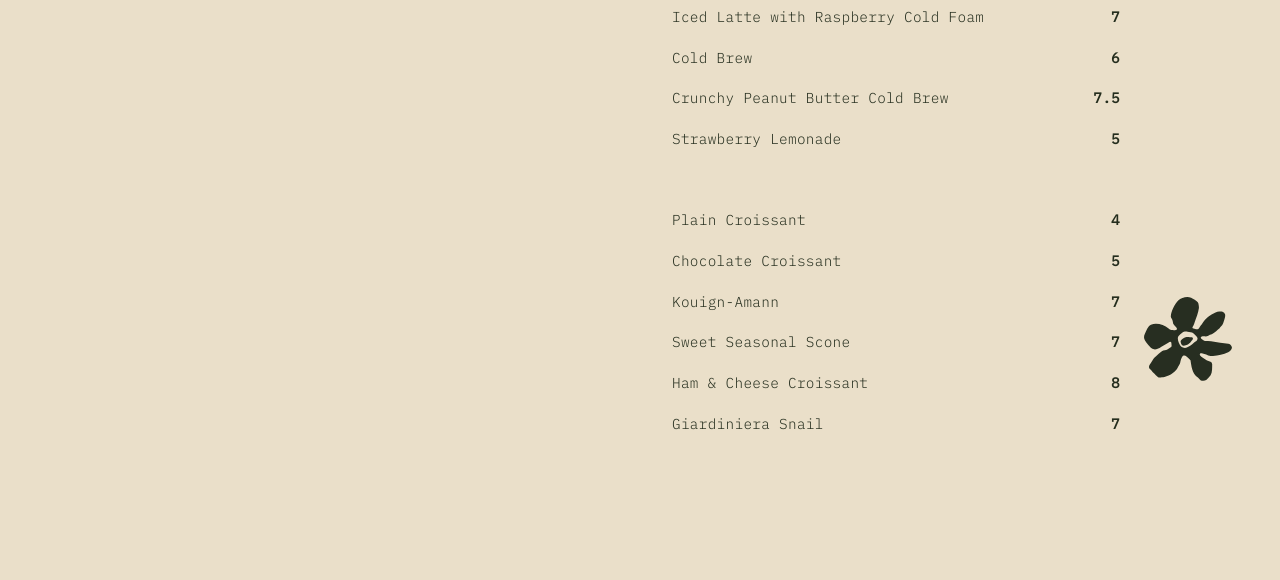
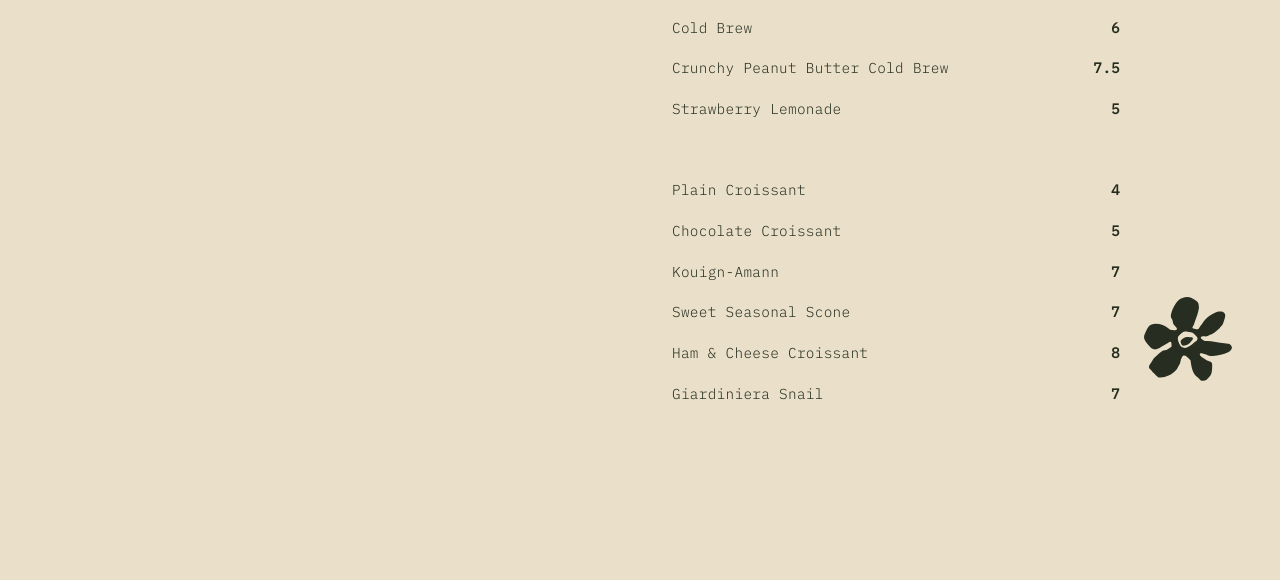
Before and after one commit to robyoungsf/dots, a website: page index.html in a window 1280 px wide. Shown: the part 371-951 px from the top of the page. After the commit the page ends 921 px from the top, so only its background shows below. Drawn offline with Linux system fonts and the light colour scheme.

Commit message:
refinements

```diff
--- a/styles.css
+++ b/styles.css
@@ -65,12 +65,15 @@ body {
   display: flex;
   flex-direction: column;
   justify-content: flex-start;
+  position: sticky;
+  top: 4rem;
+  align-self: flex-start;
 }
 
 .col-menu {
   display: flex;
   flex-direction: column;
-  margin-top: 140px;
+  margin-top: 110px;
 }
 
 .logo-wrap {
@@ -276,6 +279,10 @@ font-size: 0.9rem;
     padding: 2.5rem 1.5rem;
   }
 
+  .col-info {
+    position: static;
+  }
+
   .logo-wrap {
     align-items: center;
   }
```
